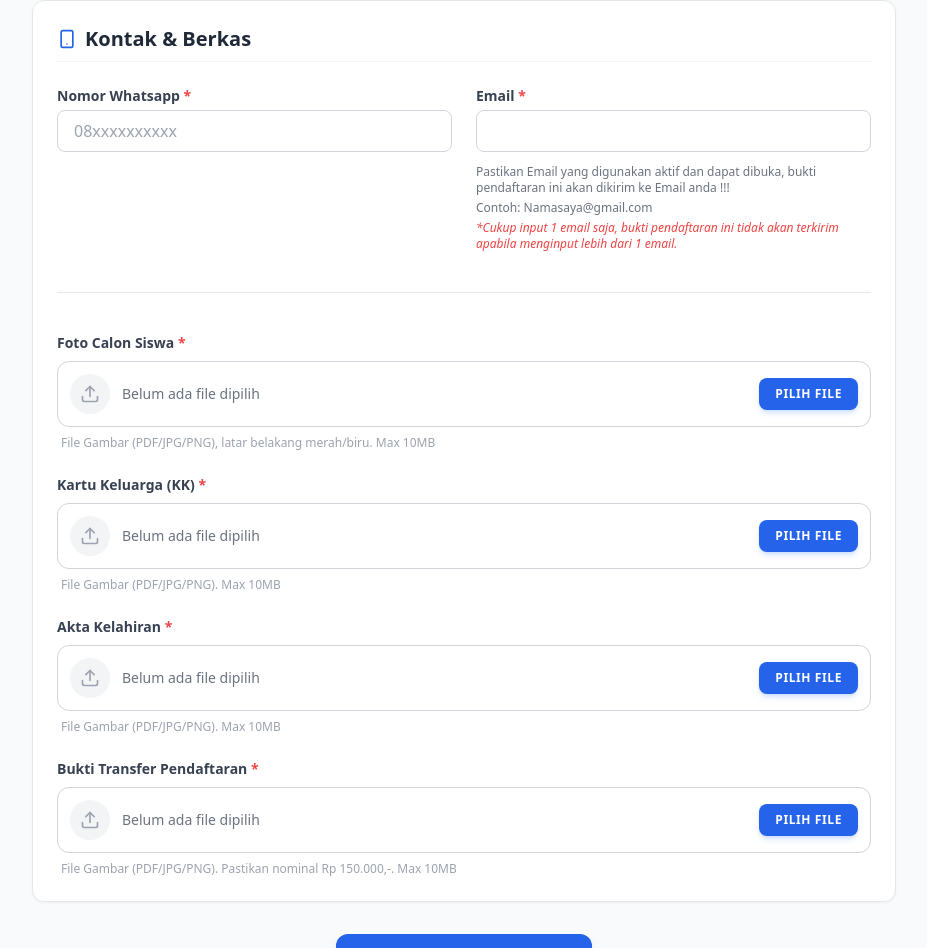
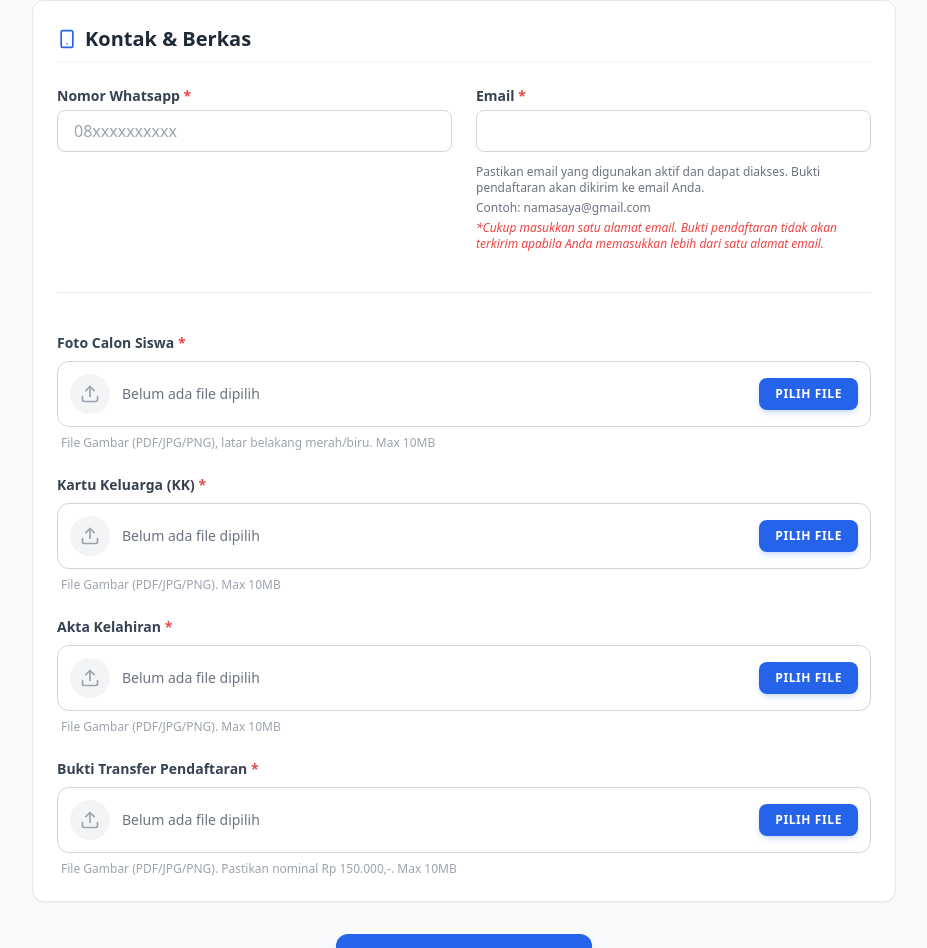
Before and after one commit to sditnurulkautsarbalbod-arch/SPMB-2026-2027, a React (Vite) app: page / in a window 1280 px wide. Shown: the part 3130-4078 px from the top of the page, without its empty margins (176-1103 px from the left). Built offline with nearby package versions, Linux system fonts and the light colour scheme.

Commit message:
Update email helper text for clarity and correctness

```diff
--- a/App.tsx
+++ b/App.tsx
@@ -932,9 +932,9 @@ function App() {
               error={errors.email}
               helperText={
                 <span className="block mt-1 space-y-1">
-                  <span className="block">Pastikan Email yang digunakan aktif dan dapat dibuka, bukti pendaftaran ini akan dikirim ke Email anda !!!</span>
-                  <span className="block">Contoh: Namasaya@gmail.com</span>
-                  <span className="block italic text-red-500">*Cukup input 1 email saja, bukti pendaftaran ini tidak akan terkirim apabila menginput lebih dari 1 email.</span>
+                  <span className="block">Pastikan email yang digunakan aktif dan dapat diakses. Bukti pendaftaran akan dikirim ke email Anda.</span>
+                  <span className="block">Contoh: namasaya@gmail.com</span>
+                  <span className="block italic text-red-500">*Cukup masukkan satu alamat email. Bukti pendaftaran tidak akan terkirim apabila Anda memasukkan lebih dari satu alamat email.</span>
                 </span>
               }
             />
```
